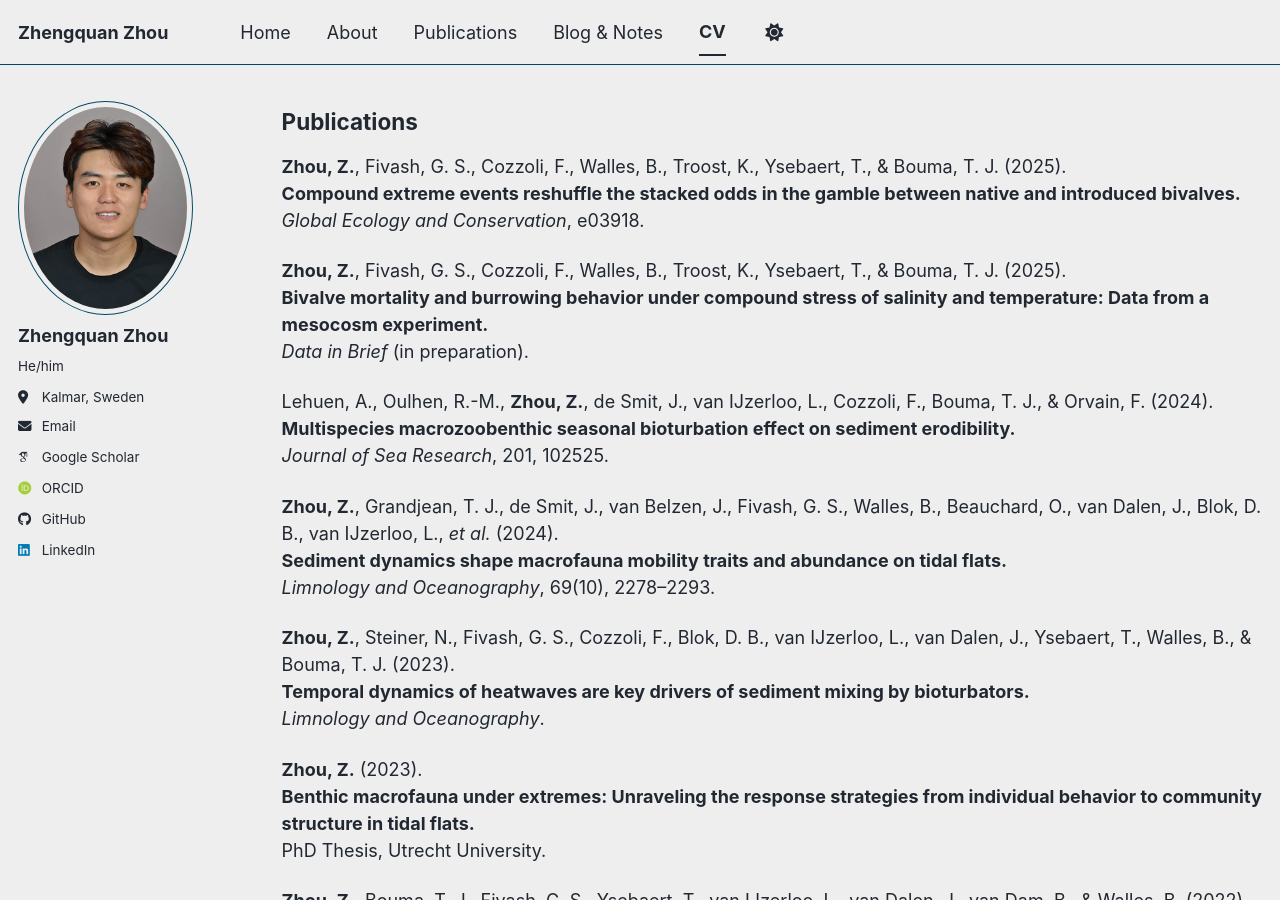
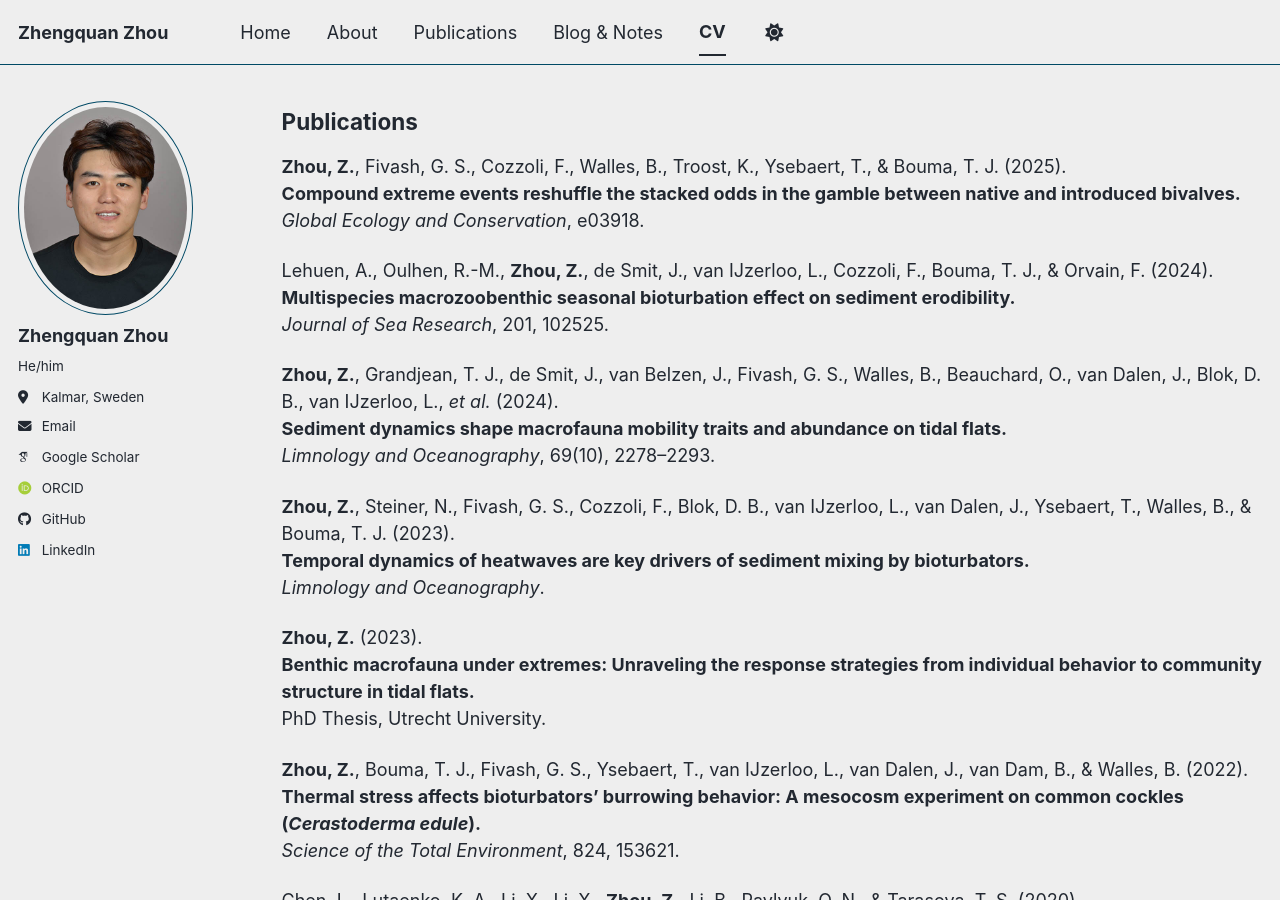
Before and after one commit to zqzhou7/zqzhou7.github.io, a Jekyll site: the page built from _pages/cv.md, in a window 1280 px wide and 900 px high, scrolled down 1048 px. Built offline with Jekyll 4.4.1, drawn with Linux system fonts in a browser that asks for light colours; some web fonts are replaced; a script bundle is joined from its source files by our own code; library files that are not in the unit come from our copies.

Commit message:
Remove publication entry on bivalve mortality study
Removed a publication entry regarding bivalve mortality and behavior under compound stress.

```diff
--- a/_pages/cv.md
+++ b/_pages/cv.md
@@ -51,10 +51,6 @@ Download CV (PDF)
 **Zhou, Z.**, Fivash, G. S., Cozzoli, F., Walles, B., Troost, K., Ysebaert, T., & Bouma, T. J. (2025).
 **Compound extreme events reshuffle the stacked odds in the gamble between native and introduced bivalves.**
 *Global Ecology and Conservation*, e03918.
-
-**Zhou, Z.**, Fivash, G. S., Cozzoli, F., Walles, B., Troost, K., Ysebaert, T., & Bouma, T. J. (2025).
-**Bivalve mortality and burrowing behavior under compound stress of salinity and temperature: Data from a mesocosm experiment.**
-*Data in Brief* (in preparation).
 
 Lehuen, A., Oulhen, R.-M., **Zhou, Z.**, de Smit, J., van IJzerloo, L., Cozzoli, F., Bouma, T. J., & Orvain, F. (2024).
 **Multispecies macrozoobenthic seasonal bioturbation effect on sediment erodibility.**
```
